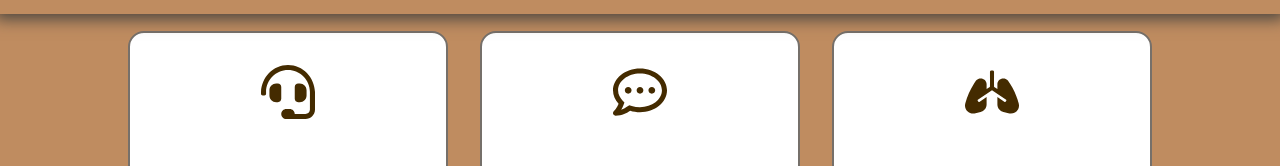
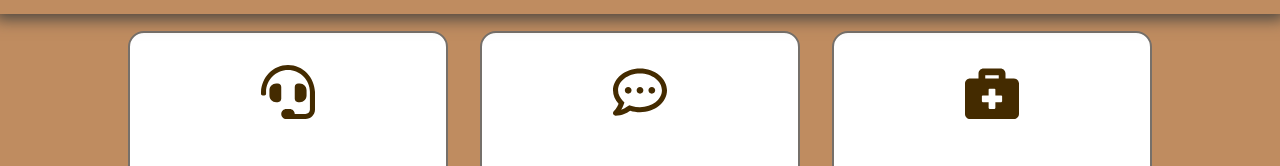
Before and after one commit to ntwilson/annikas-website, a Next.js app: page / in a window 1280 px wide. Shown: the part 786-952 px from the top of the page. Built offline with nearby package versions, Linux system fonts and the light colour scheme.

Commit message:
Don't use the lungs icon for VCD

```diff
--- a/src/pages/index.tsx
+++ b/src/pages/index.tsx
@@ -1,7 +1,7 @@
 import Head from "next/head"
 import { Geist, Geist_Mono } from "next/font/google"
 import styles from "@/styles/Home.module.css"
-import { FaHeadset, FaRegCommentDots, FaLungs, FaHeadSideCough, FaTransgender, FaHandHoldingMedical, FaCommentMedical, FaRegComments } from "react-icons/fa";
+import { FaHeadset, FaRegCommentDots, FaLungs, FaHeadSideCough, FaTransgender, FaHandHoldingMedical, FaCommentMedical, FaRegComments, FaBriefcaseMedical } from "react-icons/fa";
 import { ReactElement } from "react"
 
 const geistSans = Geist({
@@ -77,7 +77,7 @@ export default function Home() {
               </div>
 
               <div className={styles['services-card']}>
-                <FaLungs />
+                <FaBriefcaseMedical />
                 <h2>Vocal Cord Dysfunction</h2>
                 <p>
                   Vocal Cord Dysfunction (VCD)/ Exercise Induced Laryngeal Obstruction (EILO)
```
